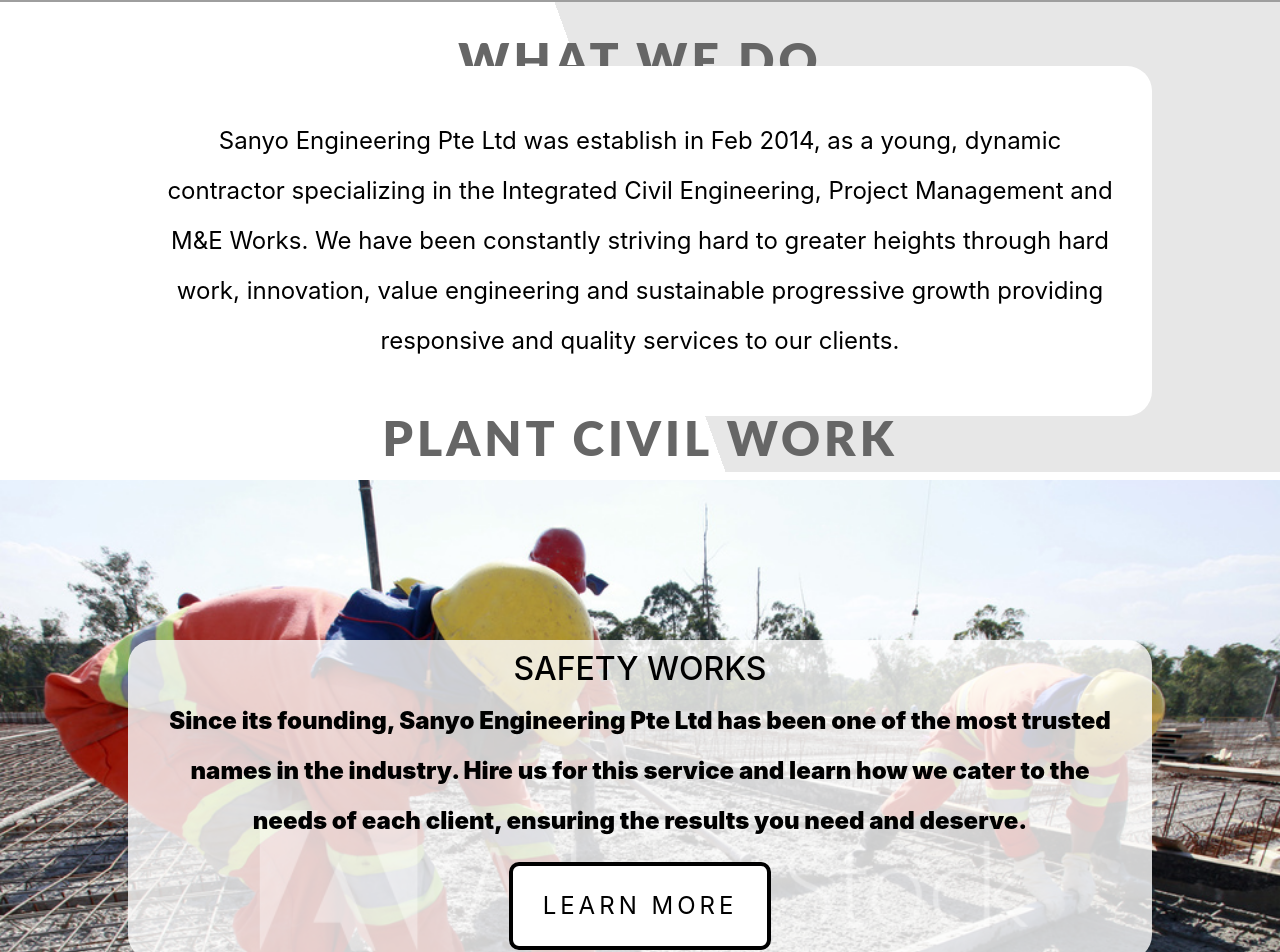
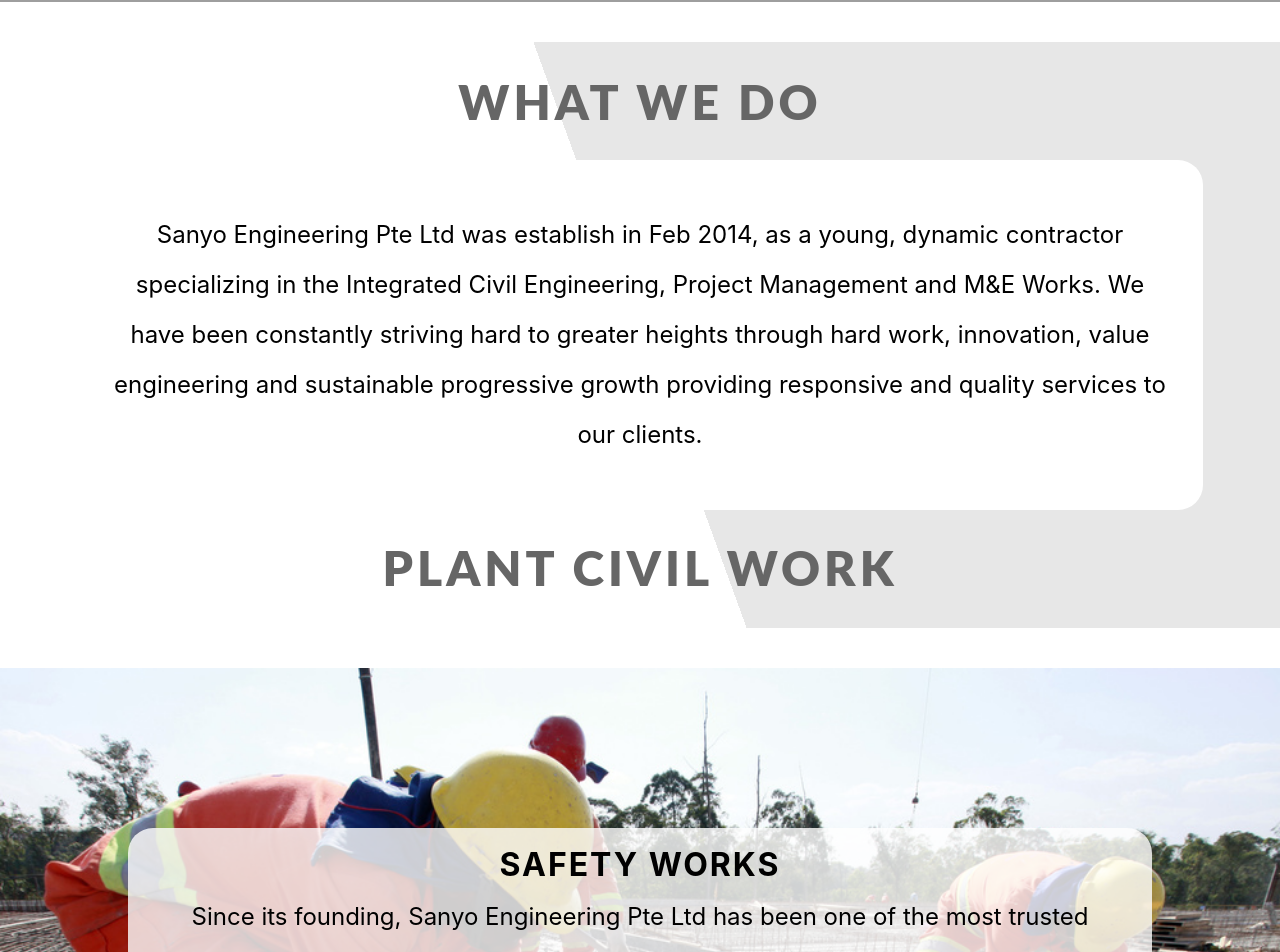
Before and after one commit to GogulKannan/sivigo-sanyo, a React (Create React App) app in the folder WebSite/website/: page /about in a window 1280 px wide. Shown: the part 798-1750 px from the top of the page. Built offline with nearby package versions, Linux system fonts and the light colour scheme; grey boxes are pictures that could not be loaded.

Commit message:
fix for adding Bootstarp added team and team say

```diff
--- a/WebSite/website/src/components/UI/BasicDesign/BasicDesign.css
+++ b/WebSite/website/src/components/UI/BasicDesign/BasicDesign.css
@@ -3,16 +3,23 @@
 }
 
 .LearnMore {
-    background-color: white;
+    /* background-color: white; */
     outline: none;
     cursor: pointer;
     border: 4px solid black;
     color: black;
     letter-spacing: 4px;
     font-size: 1em;
-    padding: 15px 30px;
+    padding: 5px 20px;
     border-radius: 10px;
   }
+
+  .learnMoreSubHeading{
+    font-weight: bold;
+    letter-spacing: 2px;
+    padding-top: 1vh;
+  }
+
 
   .cardMain{
     position: absolute;
@@ -36,7 +43,7 @@
     background-color: rgba(255,255,255,0.8);
     border-radius: 25px;
     color: black;
-    font-weight: 900;
+    /* font-weight: 900; */
     padding: 10px 30px 10px 30px;
   }
 
--- a/WebSite/website/src/components/UI/BasicDesign/BasicDesign.js
+++ b/WebSite/website/src/components/UI/BasicDesign/BasicDesign.js
@@ -40,7 +40,7 @@
                 </section>
                 <div className="pimg" style={{backgroundImage: "url(" + this.props.bg + ")"}}>
                 <div  className = "ptext-cardcontent">
-                    <h2>{this.props.subHeading}</h2>
+                    <h2 className = "learnMoreSubHeading">{this.props.subHeading}</h2>
                     <p>{this.props.content}</p>
                 <button
                     className="LearnMore"
--- a/WebSite/website/src/containers/About/About.css
+++ b/WebSite/website/src/containers/About/About.css
@@ -16,8 +16,8 @@
 
 .ptext-aboutMessage{
   top: 70%;
-  width: 80%;
-  margin-left: 10%;
+  width: 88%;
+  margin-left: 6%;
   text-align: center;
   font-size: 1.5em;
   font-family: "SF Pro Text","SF Pro Icons","Helvetica Neue","Helvetica","Arial",sans-serif;
@@ -54,10 +54,8 @@
   width: 80%;
   margin-left: 10%;
   /* float: right; */
-  height: 7vh;
-  line-height: 12vh;
-  /* border-width: 53px; */
-  padding: 10px;
+  height: 60px;
+  line-height: 20px;
   font-weight: 900;
   letter-spacing: 4PX;
 }
@@ -69,11 +67,9 @@
   /* border: 40px solid black; */
   width: 80%;
   margin-left: 10%;
-  /* float: right; */
-  height: 7vh;
-  line-height: 3vh;
-  /* border-width: 53px; */
-  padding: 10px;
+  height: 60px;
+  line-height: 115px;
+  /* padding-top: 3.5vh; */
   font-weight: 900;
   letter-spacing: 4PX;
 }
@@ -115,6 +111,10 @@
     font-size: 3.5vw;
     padding:0px;
   }
+
+  .team{
+    height: auto !important;
+  }
 }
 
 .leftCard{
@@ -129,7 +129,26 @@
 }
 
 .team{
-  padding: 15px 30px;
+  height: 100vh;
+    /* width: 100vw; */
+    /* bottom: 0; */
+    overflow: hidden;
+    display: flex;
+    justify-content: center;
+    align-items: center;
+    padding: 30px;
+}
+
+
+.teamSay{
+  /* height: 100vh; */
+    /* width: 100vw; */
+    /* bottom: 0; */
+    overflow: hidden;
+    display: flex;
+    justify-content: center;
+    align-items: center;
+    padding: 30px;
 }
 
 
--- a/WebSite/website/src/containers/About/About.js
+++ b/WebSite/website/src/containers/About/About.js
@@ -9,10 +9,11 @@
 import aboutBg5 from '../../assets/Images/about/5.png';
 import aboutBg6 from '../../assets/Images/about/6.png';
 import aboutBg7 from '../../assets/Images/about/7.png';
+import aboutBg8 from '../../assets/Images/about/8.png';
 
 import Modal from '../../components/UI/Modal/Modal';
 import LearnMore from '../../components/LearnMore/LearnMore';
-import {Card,CardDeck} from 'react-bootstrap';
+import {Card,CardDeck, Container,Col,Row} from 'react-bootstrap';
 
 import man from '../.././assets/Images/about/man.svg';
 
@@ -173,7 +174,12 @@
         <Modal show={this.state.showModal} modalClosed={this.closeShowMore}>
                     {learnMore}
         </Modal>
-
+        <section className="section section-light2">
+          <ScrollAnimation animateIn="slideInRight" offset={50}>
+            <h2 className="my-header">OUR TEAM</h2>
+          </ScrollAnimation>
+        </section>
+        <div className="pimg"  style={{backgroundImage: "url(" + aboutBg8 + ")"}}>
           <div className="team">
           <CardDeck>
             <Card>
@@ -218,6 +224,27 @@
             </Card>
           </CardDeck>
           </div>
+          <div className = "teamSay">
+          <CardDeck>
+            <Card>
+              <Card.Body>
+                <Card.Text>
+                  Some quick example text to gogul kannan build on the card title and make up the bulk of the card's content.
+                </Card.Text>
+              </Card.Body>
+              </Card>
+              <Card>
+              <Card.Body>
+                <Card.Text>
+                  Some quick example text to build on the card title and make up the bulk of the card's content.
+                </Card.Text>
+              </Card.Body>
+              </Card>
+              </CardDeck>
+          </div>
+
+
+        </div>
 
       </div>
     );
--- a/WebSite/website/src/containers/Home/Home.css
+++ b/WebSite/website/src/containers/Home/Home.css
@@ -31,7 +31,7 @@
 
 .section{
   text-align:center;
-/*  padding:50px 80px;*/
+  padding:40px 0px 32px 0px;
 }
 
 .section-light{
@@ -60,6 +60,9 @@
   /* background-color:#f4f4f4; */
   color:#666;
   background-image: -webkit-linear-gradient(20deg, rgba(0, 0, 0, 0) 50%, #e7e7e7 0%);
+  margin-top: 40px;
+  margin-bottom: 40px;
+  padding:50px 0px 50px 0px;
 }
 .section-dark{
   background-color:#282e34;
@@ -115,7 +118,7 @@
   margin-left: 25%; */
   /* float: right; */
   /* width: 100vw; */
-  height: 8vh;
+  height: 10.8vh;
   line-height: 8vh;
   /* border-width: 53px; */
   padding: 10px;
@@ -164,14 +167,18 @@
     font-size: 2.9vw;
     letter-spacing: 2.6px
   }
+  .section{
+    text-align:center;
+    padding:15px 0px 6px 0px;
+  }
   .my-header{
     font-size: 6vw;
     text-transform: uppercase;
     /* width: 100vw; */
     /* width: 90%;
     margin-left: 0%; */
-    height: 3vh;
-    line-height: 3vh;
+    height: 7.5vh;
+    line-height: 5vh;
     font-weight: 900;
     letter-spacing: 1px;
   }
```
Also changed, not shown: WebSite/website/src/assets/Images/about/man.svg (added), 1 other file (tests, documents, lock files or other folders). Lines whose indentation alone changed are shown as unchanged.
